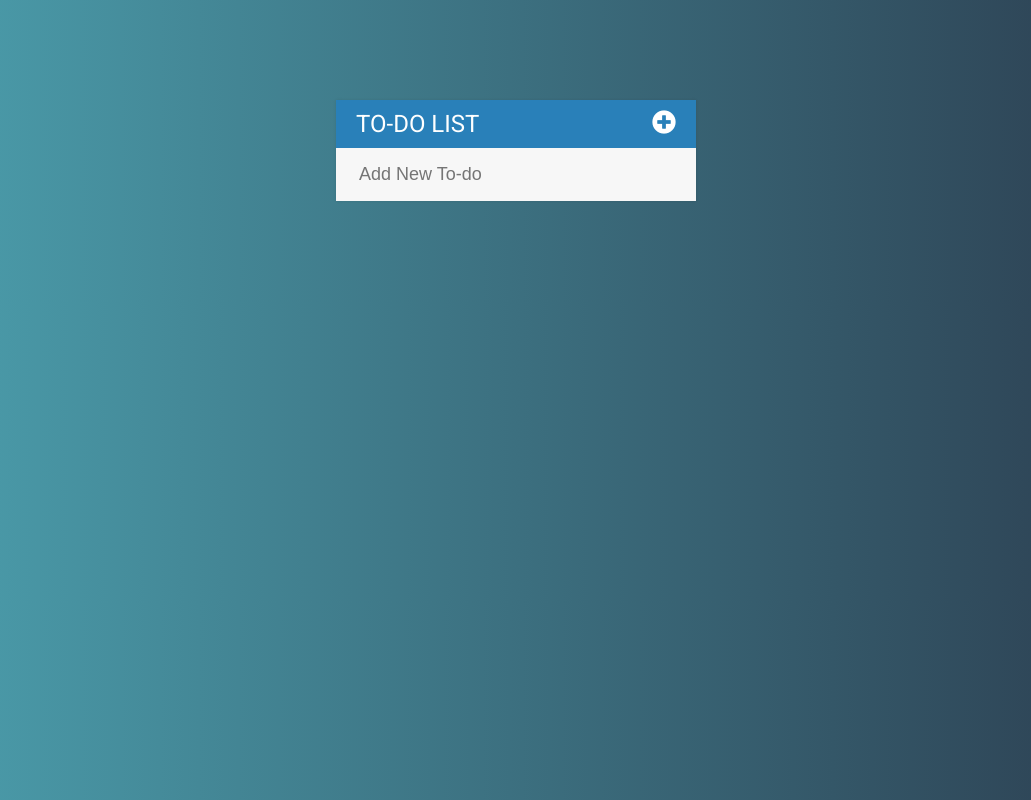
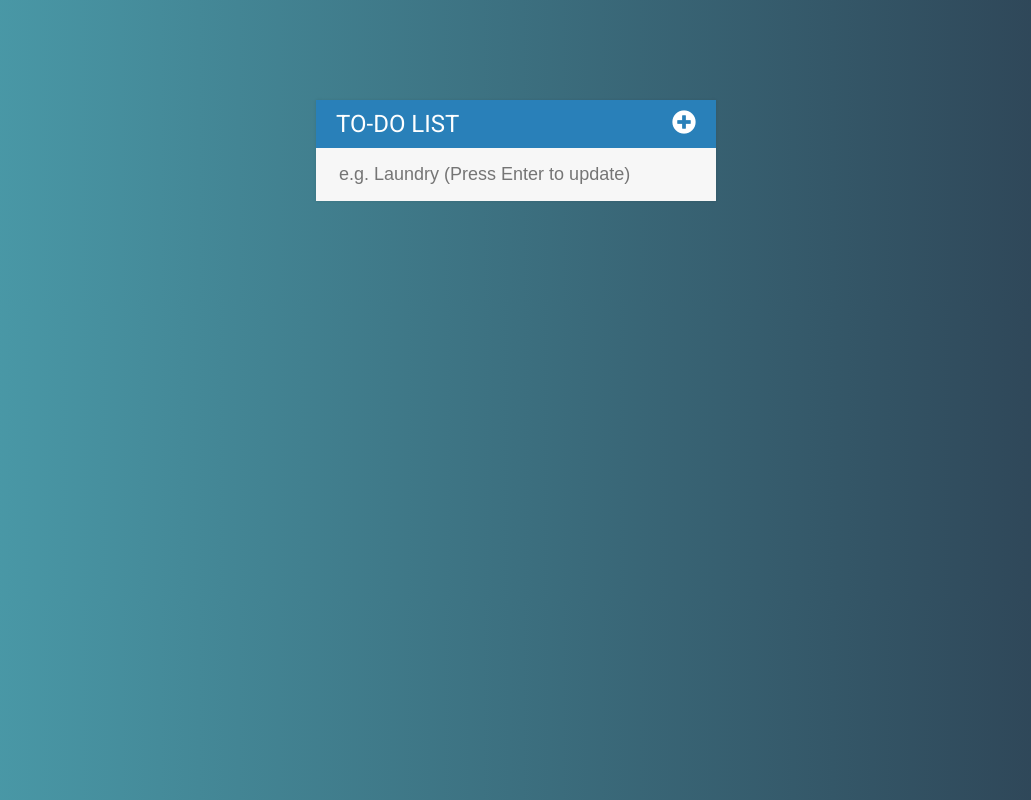
Before and after one commit to freda997/TO-DO-LIST, a plain HTML site: page index.html in a window 1280 px wide. Shown: the whole page, without its empty margins (124-1155 px from the left). Drawn offline with Linux system fonts and the light colour scheme.

Commit message:
add READ.me

```diff
--- a/assets/css/todos.css
+++ b/assets/css/todos.css
@@ -1,5 +1,5 @@
 #container{
-	width:360px;
+	width:400px;
 	margin: 100px auto;
 	background: #f7f7f7;
 	box-shadow: 0 0 3px rgba(0,0,0,0.1);
--- a/index.html
+++ b/index.html
@@ -10,7 +10,7 @@
 <body>
  <div id="container">
  	<h1>TO-DO List  <i class="fa fa-plus-circle" aria-hidden="true"></i></h1>
- 	<input type="text" placeholder="Add New To-do">
+ 	<input type="text" placeholder="e.g. Laundry (Press Enter to update)">
  	<ul>
  		<!-- <li><span><i class="fa fa-trash" aria-hidden="true"></i></span> buy this</li>
  		<li><span><i class="fa fa-trash" aria-hidden="true"></i></span> buy that</li>
```
Also changed, not shown: 1 other file.
